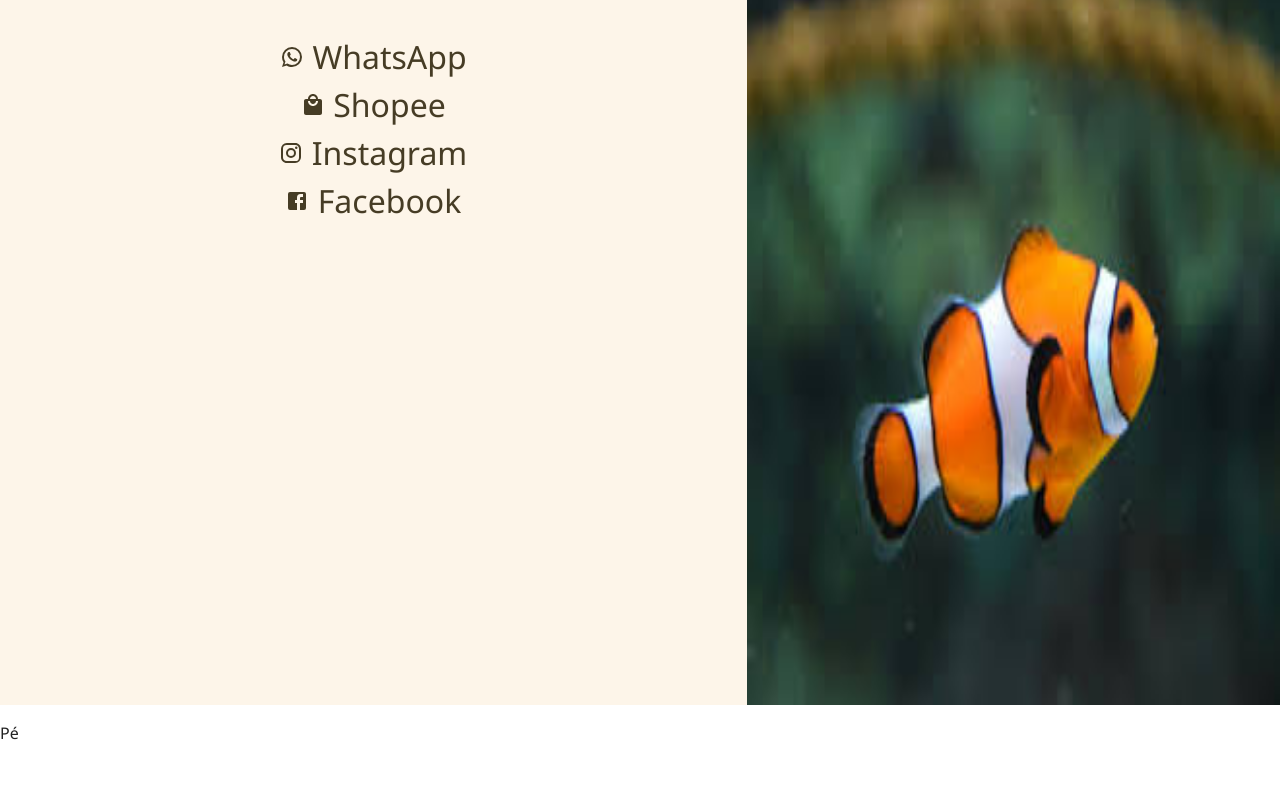
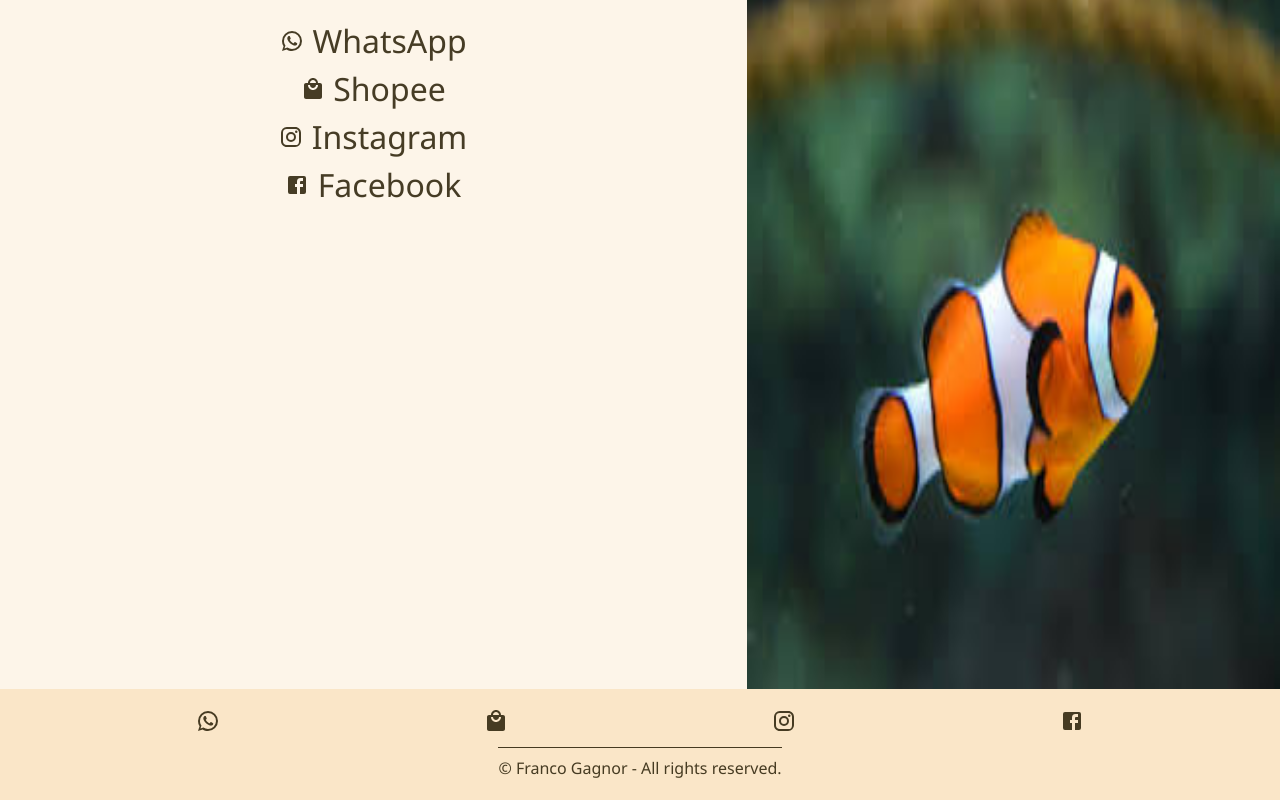
Before and after one commit to PedroVillafuerte/FrancoGagnorShop, a React (Vite) app: page / in a window 1280 px wide. Shown: the part 1799-2599 px from the top of the page. Before the commit the page ends 2560 px from the top, so only its background shows below. Built offline with nearby package versions, Linux system fonts and the light colour scheme.

Commit message:
Footer inicial

```diff
--- a/src/App.tsx
+++ b/src/App.tsx
@@ -1,7 +1,6 @@
 import { Outlet } from "react-router-dom"
 import Footer from "./components/Product/Footer/Footer"
 import NavBar from "./components/Product/NavBar/NavBar"
-import Home from "./pages/Home/Home"
 
 function App() {
 
--- a/src/components/Product/Footer/Footer.tsx
+++ b/src/components/Product/Footer/Footer.tsx
@@ -1,6 +1,58 @@
+import { Container, Grid2, styled, Typography } from "@mui/material"
+import LocalMallIcon from '@mui/icons-material/LocalMall';
+import WhatsAppIcon from '@mui/icons-material/WhatsApp';
+import InstagramIcon from '@mui/icons-material/Instagram';
+import FacebookIcon from '@mui/icons-material/Facebook';
+
 const Footer = () => {
-    return(
-        <p>Pé</p>
+    const StyledFooter = styled("div")(() => ({
+        display: 'flex',
+        backgroundColor: "rgba(250,230,200,100%)",
+        color: "rgba(50,40,15,90%)",
+        padding: '20px',
+    }))
+
+    const StyledLink = styled('a')(() => ({
+        color: "rgba(50,40,15,90%)",
+        textDecoration: 'none',
+        '&:hover': {
+            cursor: 'pointer',
+        },
+    }))
+
+    return (
+        <StyledFooter id="footer">
+            <Container>
+                <Grid2 container textAlign={'center'}>
+                    <Grid2 size={{ xs: 3, md: 3 }}>
+                        <StyledLink href="" target="_blank" rel="noopener noreferrer">
+                            <WhatsAppIcon />
+                        </StyledLink>
+                    </Grid2>
+                    <Grid2 size={{ xs: 3, md: 3 }}>
+                        <StyledLink href="" target="_blank" rel="noopener noreferrer">
+                            <LocalMallIcon />
+                        </StyledLink>
+                    </Grid2>
+                    <Grid2 size={{ xs: 3, md: 3 }}>
+                        <StyledLink href="" target="_blank" rel="noopener noreferrer">
+                            <InstagramIcon />
+                        </StyledLink>
+                    </Grid2>
+                    <Grid2 size={{ xs: 3, md: 3 }}>
+                        <StyledLink href="" target="_blank" rel="noopener noreferrer">
+                            <FacebookIcon />
+                        </StyledLink>
+                    </Grid2>
+                </Grid2>
+                <Grid2>
+                    <Typography maxWidth={'max-content'} borderTop={1} paddingTop={1} marginTop={1} marginLeft={'auto'} marginRight={'auto'}>
+                        © Franco Gagnor - All rights reserved.
+                    </Typography>
+                </Grid2>
+
+            </Container>
+        </StyledFooter>
     )
 }
 
--- a/src/pages/Home/Sections/Highlights/Highlights.tsx
+++ b/src/pages/Home/Sections/Highlights/Highlights.tsx
@@ -3,12 +3,12 @@ import { styled } from "@mui/material"
 const Highlights = () => {
     const StyledDiv = styled("div")(() => ({
         height: "100vh",
+        backgroundColor: "rgba(250,230,200,100%)"
     }))
     return (
         <StyledDiv>
-            <p>Produtos tops</p>
+
         </StyledDiv>
-
     )
 }
 
```
